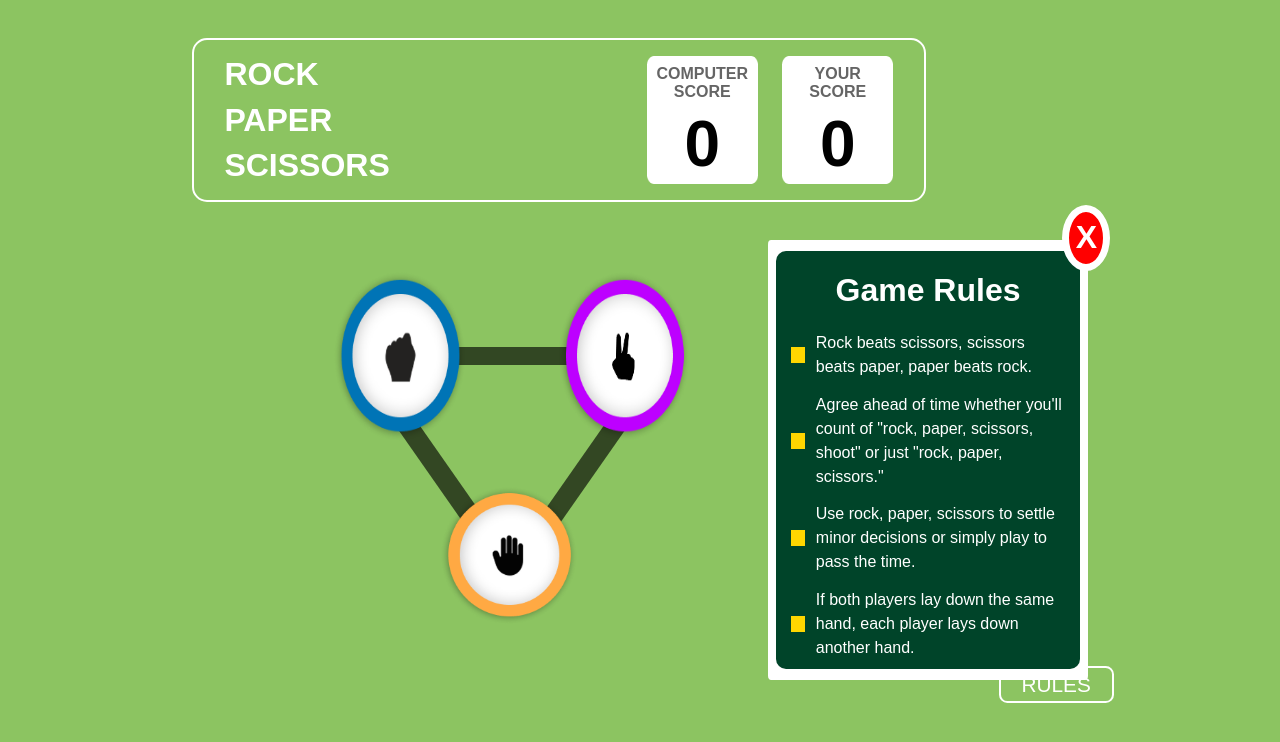
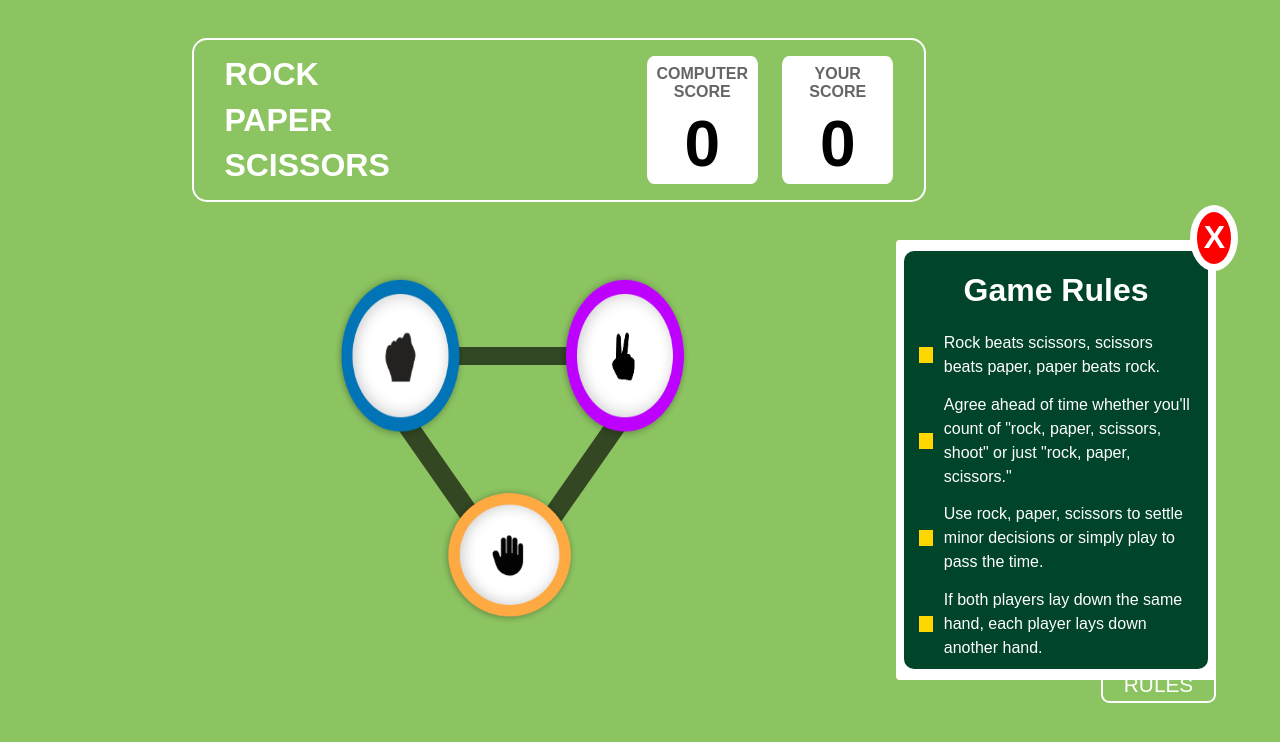
Before and after one commit to Sourav-Sharma-001/Rock-Paper-scissors-Project, a plain HTML site: page Recreated JS Project/index.html in a window 1280 px wide. Both pictures are taken after a click on the button "RULES". Drawn offline with Linux system fonts and the light colour scheme.

Commit message:
rules board position changed

```diff
--- a/Recreated JS Project/Pages/Hurray/hurray.css
+++ b/Recreated JS Project/Pages/Hurray/hurray.css
@@ -62,7 +62,7 @@ html, body {
   background-color: white;
   position: fixed;
   top: 30%;
-  left: 60%;
+  left: 70%;
   width: 25%;
   height: 55%;
   display: none;
--- a/Recreated JS Project/Pages/Page2/page2.css
+++ b/Recreated JS Project/Pages/Page2/page2.css
@@ -232,7 +232,7 @@ html, body {
   background-color: white;
   position: fixed;
   top: 30%;
-  left: 60%;
+  left: 70%;
   width: 25%;
   height: 55%;
   display: none;
--- a/Recreated JS Project/Pages/Page3/page3.css
+++ b/Recreated JS Project/Pages/Page3/page3.css
@@ -232,7 +232,7 @@ html, body {
   background-color: white;
   position: fixed;
   top: 30%;
-  left: 60%;
+  left: 70%;
   width: 25%;
   height: 55%;
   display: none;
--- a/Recreated JS Project/Pages/Page4/page4.css
+++ b/Recreated JS Project/Pages/Page4/page4.css
@@ -190,7 +190,7 @@ html, body {
   background-color: white;
   position: fixed;
   top: 30%;
-  left: 60%;
+  left: 70%;
   width: 25%;
   height: 55%;
   display: none;
--- a/Recreated JS Project/index.css
+++ b/Recreated JS Project/index.css
@@ -251,7 +251,7 @@ html, body {
   background-color: white;
   position: fixed;
   top: 30%;
-  left: 60%;
+  left: 70%;
   width: 25%;
   height: 55%;
   display: none;
@@ -338,7 +338,7 @@ html, body {
 
 #rules-text {
   position: absolute;
-  right: 13%;
+  right: 5%;
   font-size: 1.3em;
   padding: 0.2em 1em;
   color: white;
```
